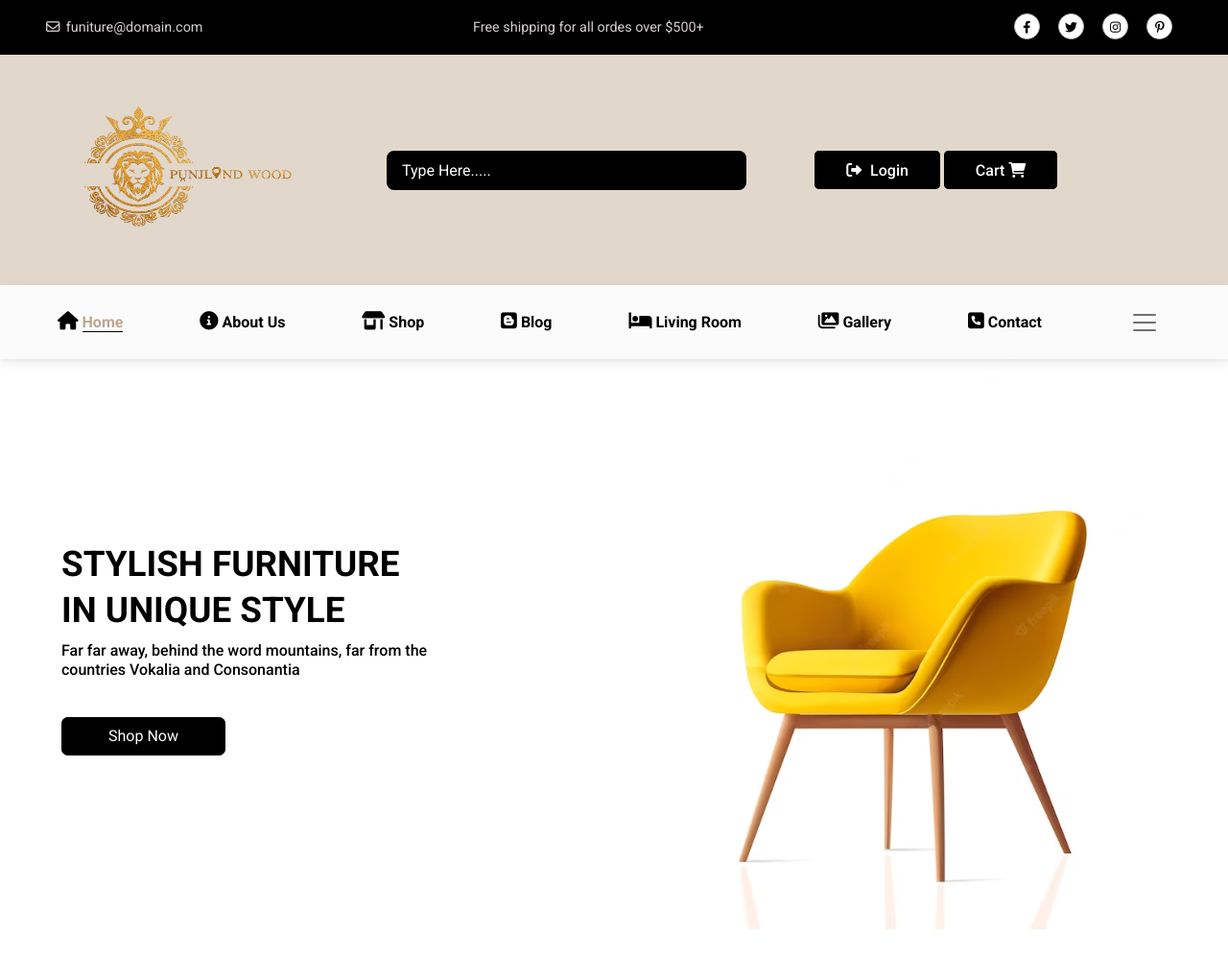
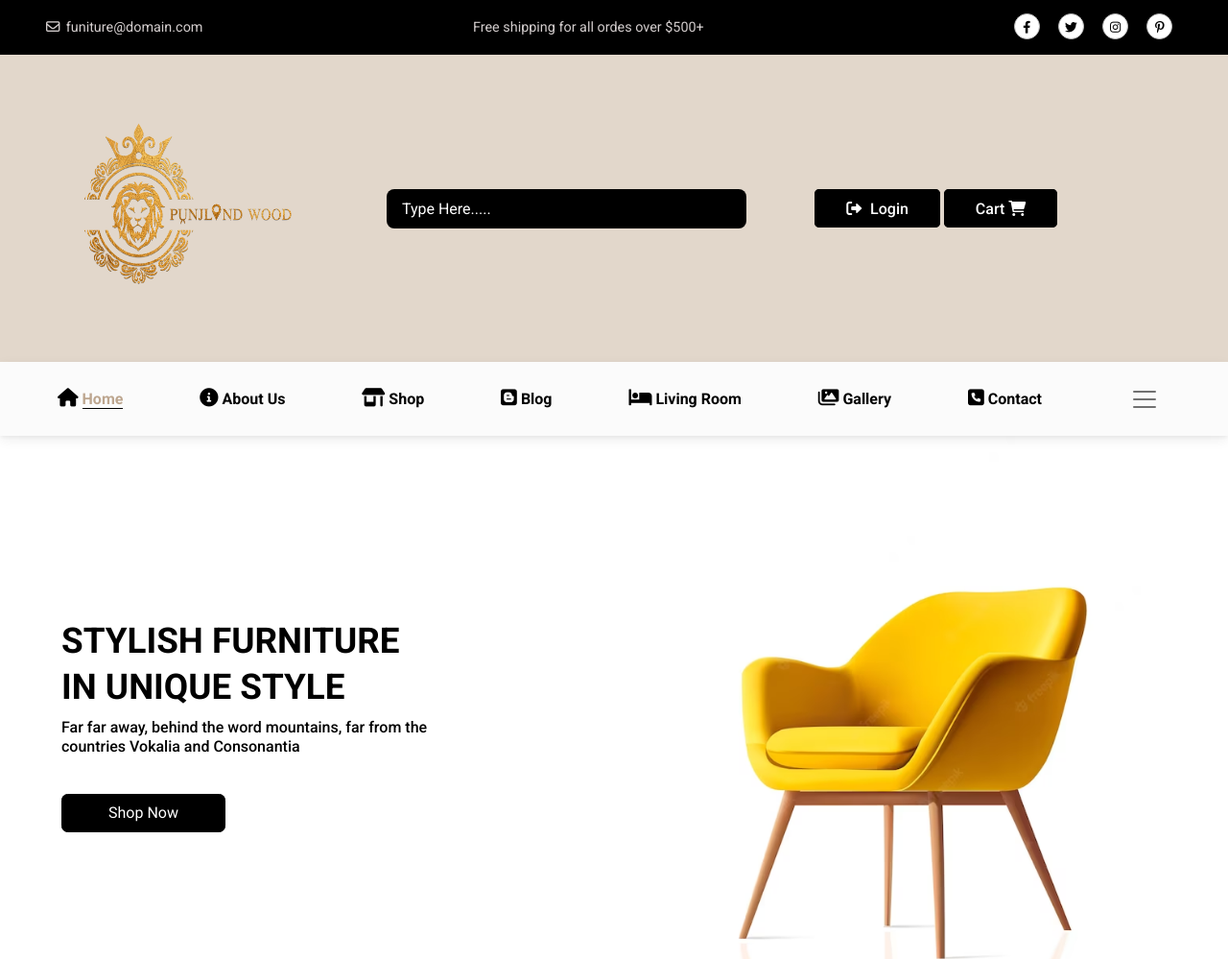
Before and after one commit to pwtnaqash/furniture, a plain HTML site: page index.html in a window 1280 px wide. Shown: the top 999 px of the page at 96% size. Drawn offline with nearby package versions, Linux system fonts and the light colour scheme.

Commit message:
first commit

```diff
--- a/style/siteOne.css
+++ b/style/siteOne.css
@@ -132,11 +132,11 @@ header p {
     display: flex;
     justify-content:center ;
     align-items: center;
-
+    /* padding: 0rem; */
 }
 #logo_img img{
     width: 100%;
-    height: 30vh;
+    height: 40vh;
 }
 #logo_search_bar{
     text-align: center;
```
